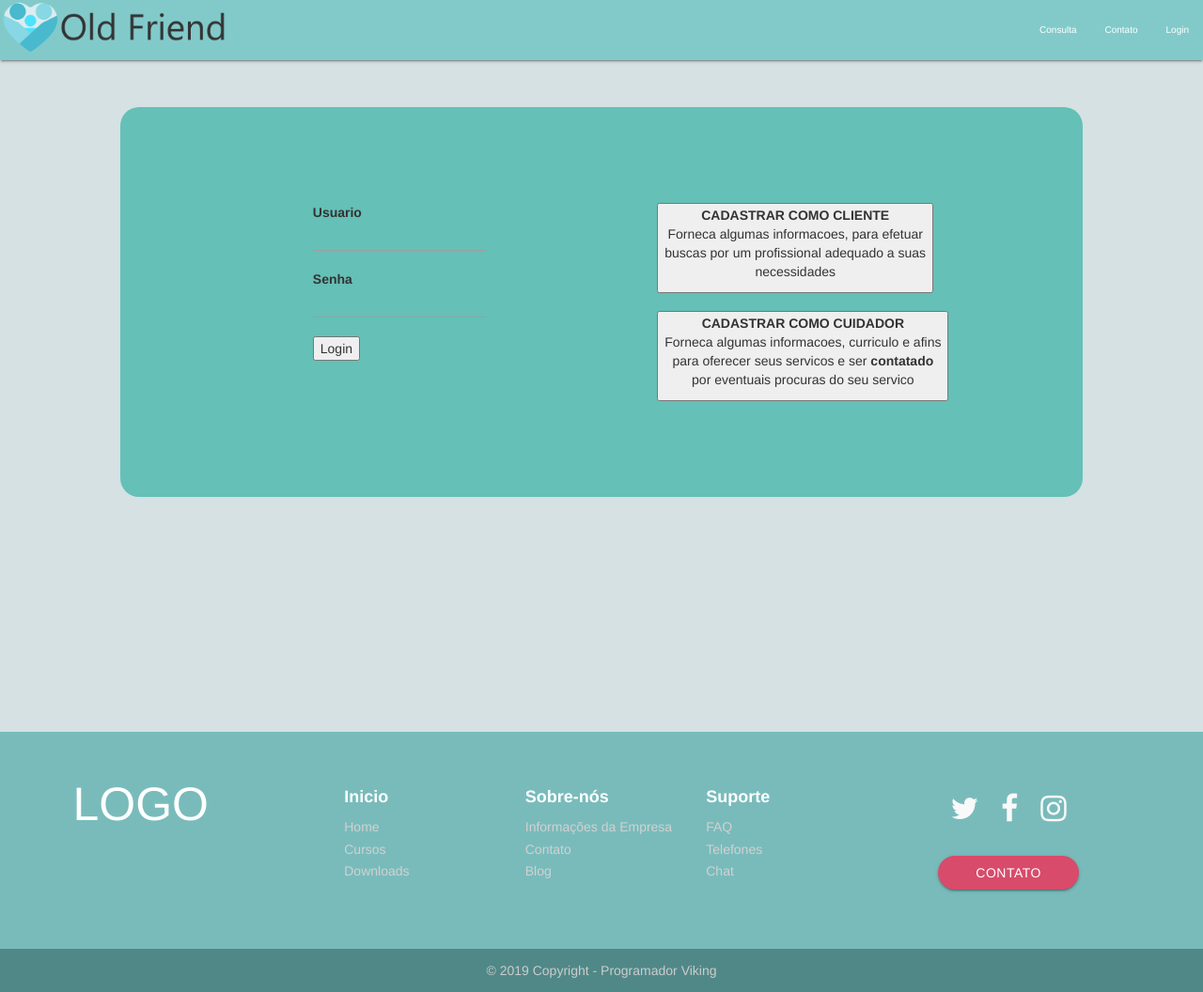
After one commit to Ricknsx/OLDFRIEND, a PHP site: page /view/login-cliente.php in a window 1280 px wide. The commit adds this page. Shown: the whole page at 94% size. Run offline with PHP 8.4, Linux system fonts and the light colour scheme; some libraries are stand-ins or nearby versions.

Commit message:
comeco da pagina de login do cliente

```diff
--- /dev/null
+++ b/css/login.css
@@ -0,0 +1,33 @@
+.corpo-Login{
+    background-color: rgb(101, 192, 183);
+    display: flex;
+    width: 80%;
+    margin :50px auto;
+    border: solid 0px;
+    border-radius: 20px;
+    border-color: gray;
+}
+
+.formulario-Login{
+    margin-left: 20%;
+    margin-top: 10%;
+}
+.txLogin {
+
+
+}
+
+
+.btn-cadastro-cliente{
+    margin-left: 30%;
+}
+
+.btn-cadastro-cuidador{
+    margin-left: 30%;
+    margin-top: 3%;
+}
+
+.margin-button{
+    margin-top: 10%;
+    margin-bottom: 10%;
+}
--- a/view/header.php
+++ b/view/header.php
@@ -33,7 +33,11 @@
         <ul class="right hide-on-med-and-down">
             <li><a href="#">Consulta</a></li>
             <li><a href="view/contato.php">Contato</a></li>
-            <li><a href="#">Login</a></li>
+            <li><a class="button-login" href="#">Login</a></li>
+            <div>
+                <button class="b-login-cliente" style="display: none;">Login como cliente</button>
+                <button class="b-login-cuidador" style="display: none;">Login como cuidador</button>
+            </div>
         </ul>
         <ul class="side-nav" id="menu-mobile">
             <li><a href="#">Consulta</a></li>
@@ -43,3 +47,22 @@
     </div>
     </nav>
     </header>
+    <script>
+        var button = document.querySelector(".button-login");
+        var button2 = document.querySelector(".b-login-cliente");
+        var button3 = document.querySelector(".b-login-cuidador")
+
+        button.onclick = function() {
+        //window.open('login-cliente.php', '_blank');
+        button2.style.display = "block";
+        button3.style.display = "block";
+        }
+
+        button2.onclick = function(){
+            window.open('view/login-cliente.php', '_blanck');
+        }
+
+        button3.onclick = function(){
+            window.open('view/login-cuidador.php', '_blanck');
+        }
+    </script>
--- /dev/null
+++ b/view/login-cliente.php
@@ -0,0 +1,39 @@
+<!DOCTYPE html>
+<html lang="pt-br">
+<head>
+    <meta charset="UTF-8">
+    <meta name="viewport" content="width=device-width, initial-scale=1.0">
+    <link type="text/css" rel="stylesheet" href="../css/login.css">
+    <title>Login OldFriend</title>
+</head>
+    <body>
+        <header>
+            <?php include('header.php')?>
+        </header>
+
+        <section class="corpo-Login">
+
+            <form action="" method="" class="formulario-Login">
+                <div>
+                    <strong>Usuario</strong><input type="text" name="loginCliente" class="txLogin"/>
+                </div>
+
+                <div>
+                    <strong>Senha</strong><input type="password" name="senhaCliente" class="txLogin"/>
+                </div>
+                    <input type="submit" value="Login" class="btnEnviarLogin"/>
+            </form>
+
+            <div class="margin-button">
+                <button class="btn-cadastro-cliente"><b>CADASTRAR COMO CLIENTE</b><p>Forneca algumas informacoes, para efetuar<br>buscas por um profissional adequado a suas<br>necessidades</p></button>
+                <button class="btn-cadastro-cuidador"><b>CADASTRAR COMO CUIDADOR</b><p>Forneca algumas informacoes, curriculo e afins<br>para oferecer seus servicos e ser <b>contatado</b><br>por eventuais procuras do seu servico</p></button>
+            </div>
+
+        </section>
+
+
+        <footer>
+            <?php include('footer.php')?>
+        </footer>
+    </body>
+</html>
```
